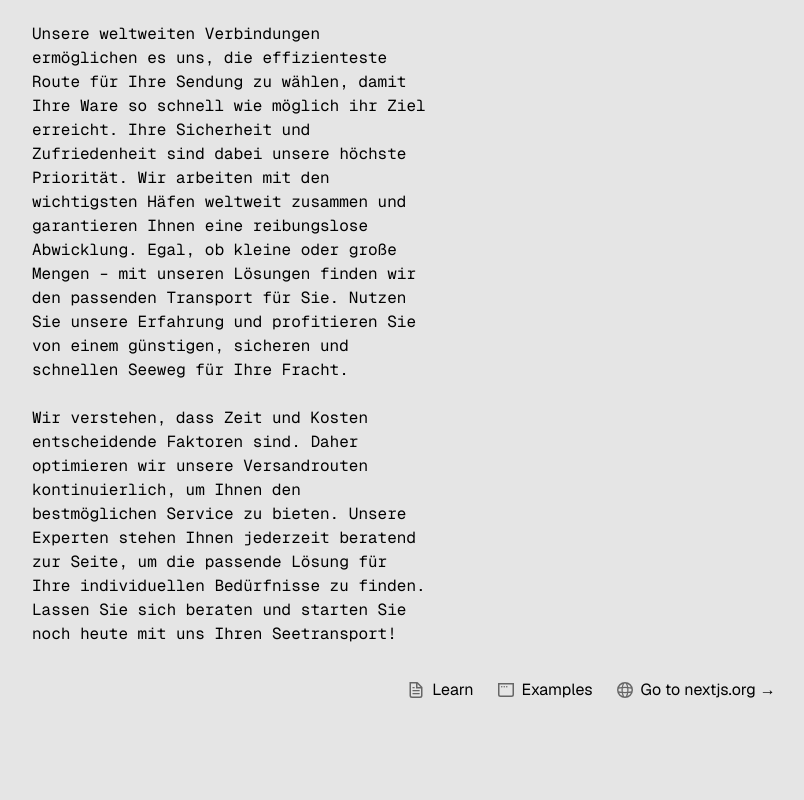
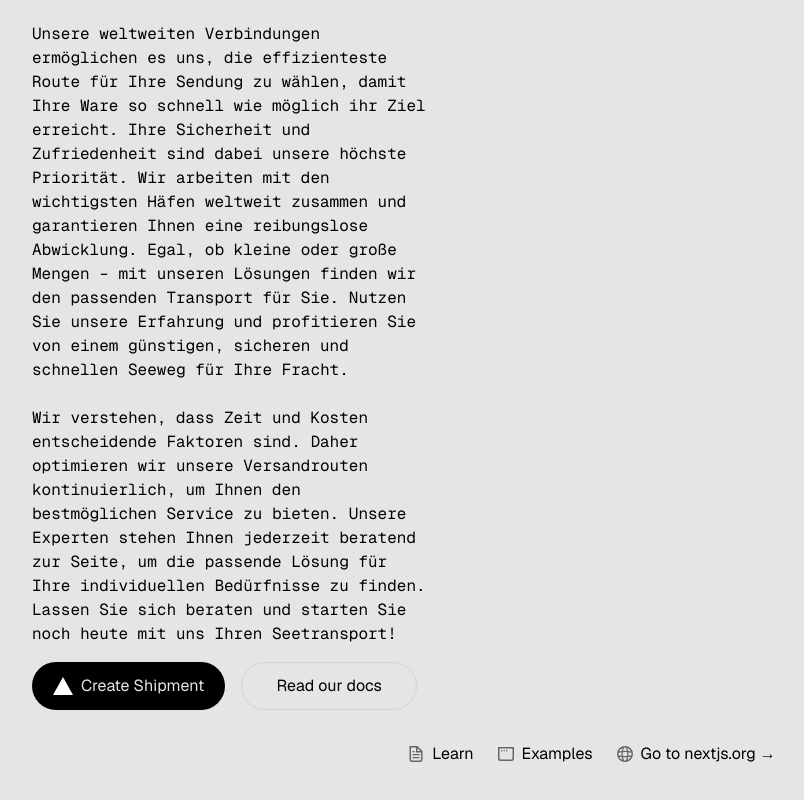
Before and after one commit to AlketKuehne/aquavinci, a Next.js app: page / in a window 1280 px wide. Shown: the part 866-1666 px from the top of the page, without its empty margins (48-852 px from the left). Before the commit the page ends 1644 px from the top, so only its background shows below. Built offline with nearby package versions, Linux system fonts and the light colour scheme.

Commit message:
Anpassungen 2

```diff
--- a/app/page.tsx
+++ b/app/page.tsx
@@ -24,6 +24,33 @@ export default function Home() {
           <br/><br/>Unsere weltweiten Verbindungen ermöglichen es uns, die effizienteste Route für Ihre Sendung zu wählen, damit Ihre Ware so schnell wie möglich ihr Ziel erreicht. Ihre Sicherheit und Zufriedenheit sind dabei unsere höchste Priorität. Wir arbeiten mit den wichtigsten Häfen weltweit zusammen und garantieren Ihnen eine reibungslose Abwicklung. Egal, ob kleine oder große Mengen – mit unseren Lösungen finden wir den passenden Transport für Sie. Nutzen Sie unsere Erfahrung und profitieren Sie von einem günstigen, sicheren und schnellen Seeweg für Ihre Fracht.
           <br/><br/>Wir verstehen, dass Zeit und Kosten entscheidende Faktoren sind. Daher optimieren wir unsere Versandrouten kontinuierlich, um Ihnen den bestmöglichen Service zu bieten. Unsere Experten stehen Ihnen jederzeit beratend zur Seite, um die passende Lösung für Ihre individuellen Bedürfnisse zu finden. Lassen Sie sich beraten und starten Sie noch heute mit uns Ihren Seetransport!
         </p>
+
+        {/* Buttons */}
+        <div className="flex gap-4 items-center flex-col sm:flex-row">
+          <a
+            className="rounded-full border border-solid border-transparent transition-colors flex items-center justify-center bg-foreground text-background gap-2 hover:bg-[#383838] dark:hover:bg-[#ccc] text-sm sm:text-base h-10 sm:h-12 px-4 sm:px-5"
+            href="https://vercel.com/new?utm_source=create-next-app&utm_medium=appdir-template-tw&utm_campaign=create-next-app"
+            target="_blank"
+            rel="noopener noreferrer"
+          >
+            <Image
+              className=""
+              src="/vercel.svg"
+              alt="Vercel logomark"
+              width={20}
+              height={20}
+            />
+            Create Shipment
+          </a>
+          <a
+            className="rounded-full border border-solid border-black/[.08] dark:border-white/[.145] transition-colors flex items-center justify-center hover:bg-[#f2f2f2] dark:hover:bg-[#1a1a1a] hover:border-transparent text-sm sm:text-base h-10 sm:h-12 px-4 sm:px-5 sm:min-w-44"
+            href="https://nextjs.org/docs?utm_source=create-next-app&utm_medium=appdir-template-tw&utm_campaign=create-next-app"
+            target="_blank"
+            rel="noopener noreferrer"
+          >
+            Read our docs
+          </a>
+        </div>
       </main>
       <footer className="row-start-3 flex gap-6 flex-wrap items-center justify-center">
         <a
```
